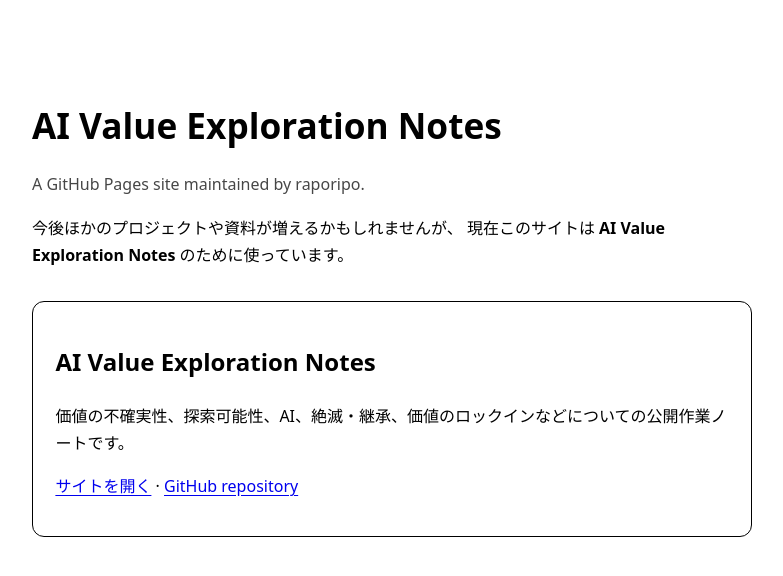
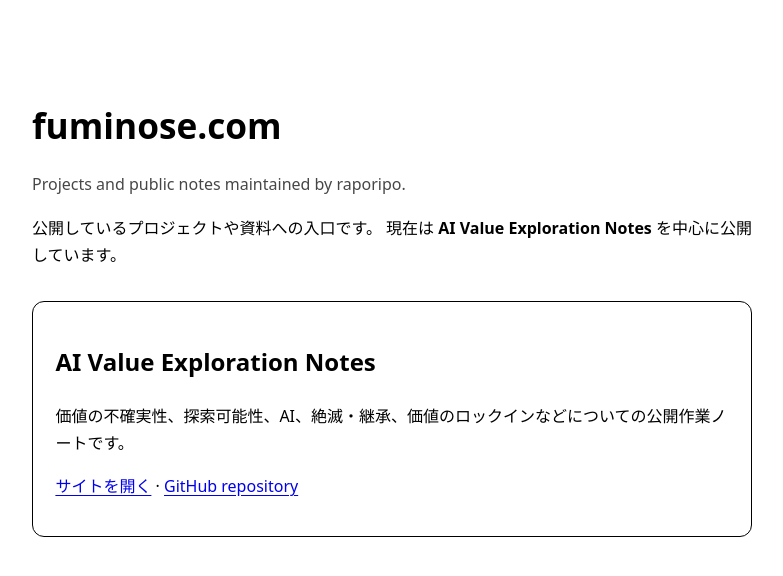
Before and after one commit to raporipo/raporipo.github.io, a plain HTML site: page index.html in a window 1280 px wide. Shown: the whole page, without its empty margins (248-1031 px from the left). Drawn offline with Linux system fonts and the light colour scheme.

Commit message:
Use fuminose.com as the canonical site domain

```diff
--- a/index.html
+++ b/index.html
@@ -3,17 +3,21 @@
 <head>
   <meta charset="utf-8">
   <meta name="viewport" content="width=device-width, initial-scale=1">
-  <title>AI Value Exploration Notes</title>
-  <meta name="description" content="価値の不確実性、探索可能性、AI、絶滅・継承、価値のロックインなどについての公開作業ノート。">
-  <meta property="og:site_name" content="AI Value Exploration Notes">
-  <link rel="canonical" href="https://raporipo.github.io/">
+  <title>fuminose.com</title>
+  <meta name="description" content="raporipo が公開しているプロジェクトや資料への入口。現在は AI Value Exploration Notes を公開しています。">
+  <meta property="og:site_name" content="fuminose.com">
+  <meta property="og:title" content="fuminose.com">
+  <meta property="og:description" content="raporipo が公開しているプロジェクトや資料への入口。現在は AI Value Exploration Notes を公開しています。">
+  <meta property="og:url" content="https://fuminose.com/">
+  <meta property="og:type" content="website">
+  <link rel="canonical" href="https://fuminose.com/">
   <script type="application/ld+json">
   {
     "@context": "https://schema.org",
     "@type": "WebSite",
-    "name": "AI Value Exploration Notes",
+    "name": "fuminose.com",
     "alternateName": ["raporipo"],
-    "url": "https://raporipo.github.io/"
+    "url": "https://fuminose.com/"
   }
   </script>
   <style>
@@ -47,12 +51,12 @@
 </head>
 <body>
   <main>
-    <h1>AI Value Exploration Notes</h1>
-    <p class="muted">A GitHub Pages site maintained by raporipo.</p>
+    <h1>fuminose.com</h1>
+    <p class="muted">Projects and public notes maintained by raporipo.</p>
 
     <p>
-      今後ほかのプロジェクトや資料が増えるかもしれませんが、
-      現在このサイトは <strong>AI Value Exploration Notes</strong> のために使っています。
+      公開しているプロジェクトや資料への入口です。
+      現在は <strong>AI Value Exploration Notes</strong> を中心に公開しています。
     </p>
 
     <section class="card">
```
